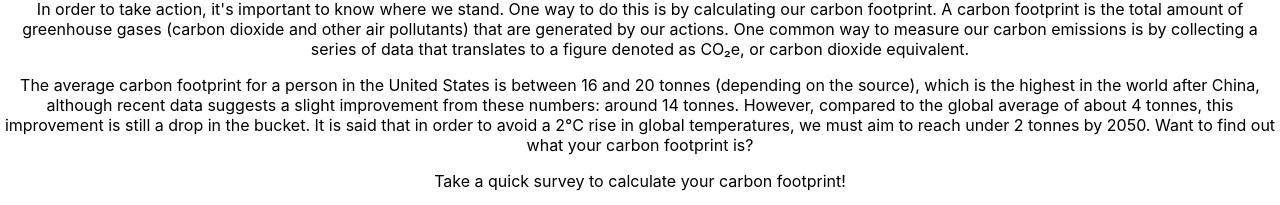
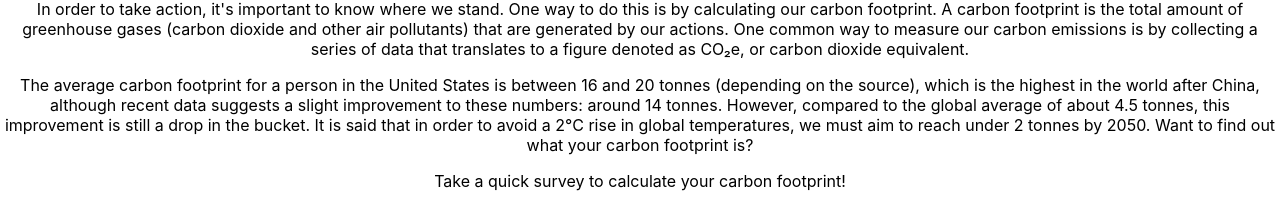
Before and after one commit to hiddencilantro/the-nobrac-initiative, a React (Create React App) app: page / in a window 1280 px wide. Shown: the part 271-476 px from the top of the page. Built offline with nearby package versions, Linux system fonts and the light colour scheme.

Commit message:
changed U.S. and global avg figures

```diff
--- a/src/components/Landing.js
+++ b/src/components/Landing.js
@@ -15,7 +15,7 @@ function Landing() {
                 In order to take action, it's important to know where we stand. One way to do this is by calculating our carbon footprint. A carbon footprint is the total amount of greenhouse gases (carbon dioxide and other air pollutants) that are generated by our actions. One common way to measure our carbon emissions is by collecting a series of data that translates to a figure denoted as CO₂e, or carbon dioxide equivalent.
             </p>
             <p>
-                The average carbon footprint for a person in the United States is between 16 and 20 tonnes (depending on the source), which is the highest in the world after China, although recent data suggests a slight improvement from these numbers: around 14 tonnes. However, compared to the global average of about 4 tonnes, this improvement is still a drop in the bucket.  It is said that in order to avoid a 2°C rise in global temperatures, we must aim to reach under 2 tonnes by 2050. Want to find out what your carbon footprint is?
+                The average carbon footprint for a person in the United States is between 16 and 20 tonnes (depending on the source), which is the highest in the world after China, although recent data suggests a slight improvement to these numbers: around 14 tonnes. However, compared to the global average of about 4.5 tonnes, this improvement is still a drop in the bucket.  It is said that in order to avoid a 2°C rise in global temperatures, we must aim to reach under 2 tonnes by 2050. Want to find out what your carbon footprint is?
             </p>
             <p>Take a quick survey to calculate your carbon footprint!</p>
             <Link to="/survey/vehicle">Start</Link>
```
